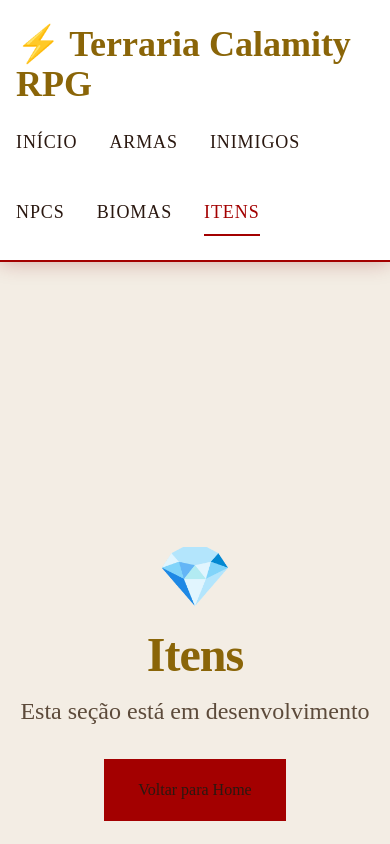
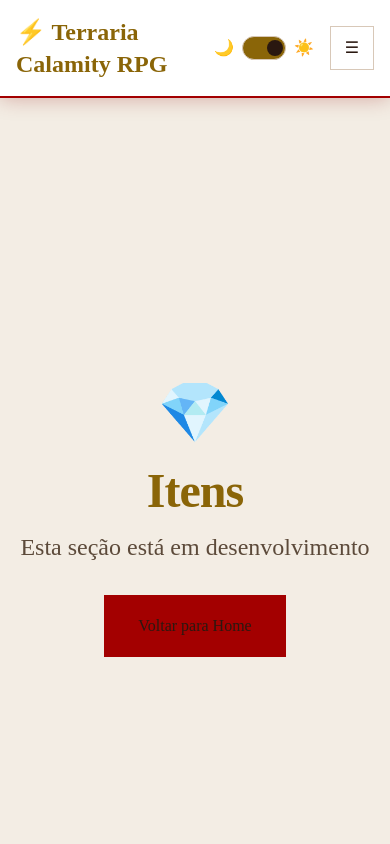
Before and after one commit to 4Diovanni/Terraria_Calamity_Backend, a React (Vite) app in the folder src/frontend/: page /items in a window 390 px wide. Shown: the top 844 px of the page. Built offline with nearby package versions, Linux system fonts and the light colour scheme.

Commit message:
feat(frontend): collapse Header nav into a mobile drawer, add theme toggle

```diff
--- a/src/frontend/src/components/common/Header.tsx
+++ b/src/frontend/src/components/common/Header.tsx
@@ -1,4 +1,7 @@
+import { useState } from 'react';
 import { Link, useLocation } from 'react-router-dom';
+import { Drawer } from '../ui/Drawer';
+import { ThemeToggle } from '../ui/ThemeToggle';
 
 const tabs = [
   { label: 'Início', path: '/' },
@@ -11,41 +14,54 @@
 
 export const Header = () => {
   const location = useLocation();
+  const [menuOpen, setMenuOpen] = useState(false);
 
-  const isActive = (path: string) => {
-    return location.pathname === path ? 'text-calamity-primary' : 'text-calamity-text-primary';
-  };
+  const isActive = (path: string) => location.pathname === path;
+
+  const renderLinks = (onNavigate?: () => void) =>
+    tabs.map((tab) => (
+      <Link
+        key={tab.path}
+        to={tab.path}
+        onClick={onNavigate}
+        className={`text-lg font-display uppercase tracking-wider hover:text-calamity-primary transition-all duration-300 pb-2 border-b-2 ${
+          isActive(tab.path)
+            ? 'text-calamity-primary border-calamity-primary'
+            : 'text-calamity-text-primary border-transparent hover:border-calamity-accent-gold'
+        }`}
+      >
+        {tab.label}
+      </Link>
+    ));
 
   return (
     <header className="bg-calamity-bg-secondary border-b-2 border-calamity-primary shadow-mystical sticky top-0 z-50">
-      <div className="container mx-auto px-4 py-6">
-        {/* Logo */}
+      <div className="container mx-auto px-4 py-4 md:py-6 flex items-center justify-between gap-4">
         <Link
           to="/"
-          className="text-4xl font-bold font-display text-calamity-accent-gold hover:text-calamity-primary transition-colors duration-300 mb-6 inline-block"
+          className="text-2xl md:text-4xl font-bold font-display text-calamity-accent-gold hover:text-calamity-primary transition-colors duration-300"
         >
           ⚡ Terraria Calamity RPG
         </Link>
 
-        {/* Navigation Tabs */}
-        <nav className="flex gap-8 flex-wrap">
-          {tabs.map((tab) => (
-            <Link
-              key={tab.path}
-              to={tab.path}
-              className={`text-lg font-display uppercase tracking-wider hover:text-calamity-primary transition-all duration-300 pb-2 border-b-2 ${
-                isActive(tab.path)
-              } ${
-                location.pathname === tab.path
-                  ? 'border-calamity-primary'
-                  : 'border-transparent hover:border-calamity-accent-gold'
-              }`}
-            >
-              {tab.label}
-            </Link>
-          ))}
-        </nav>
+        <nav className="hidden md:flex gap-8 flex-wrap">{renderLinks()}</nav>
+
+        <div className="flex items-center gap-4">
+          <ThemeToggle />
+          <button
+            type="button"
+            aria-label="Abrir menu de navegação"
+            onClick={() => setMenuOpen(true)}
+            className="md:hidden w-11 h-11 flex items-center justify-center text-calamity-text-primary border border-calamity-border"
+          >
+            ☰
+          </button>
+        </div>
       </div>
+
+      <Drawer open={menuOpen} onOpenChange={setMenuOpen} title="Menu" side="right">
+        <nav className="flex flex-col gap-6">{renderLinks(() => setMenuOpen(false))}</nav>
+      </Drawer>
     </header>
   );
 };
```
Also changed, not shown: 1 other file (tests, documents, lock files or other folders).
